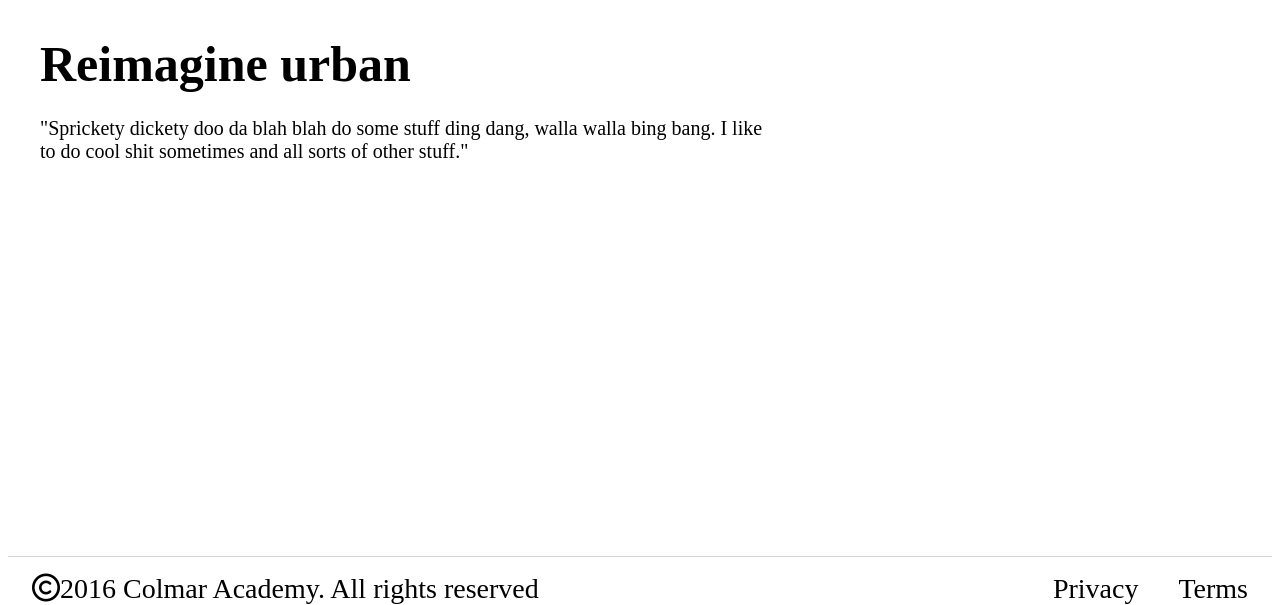
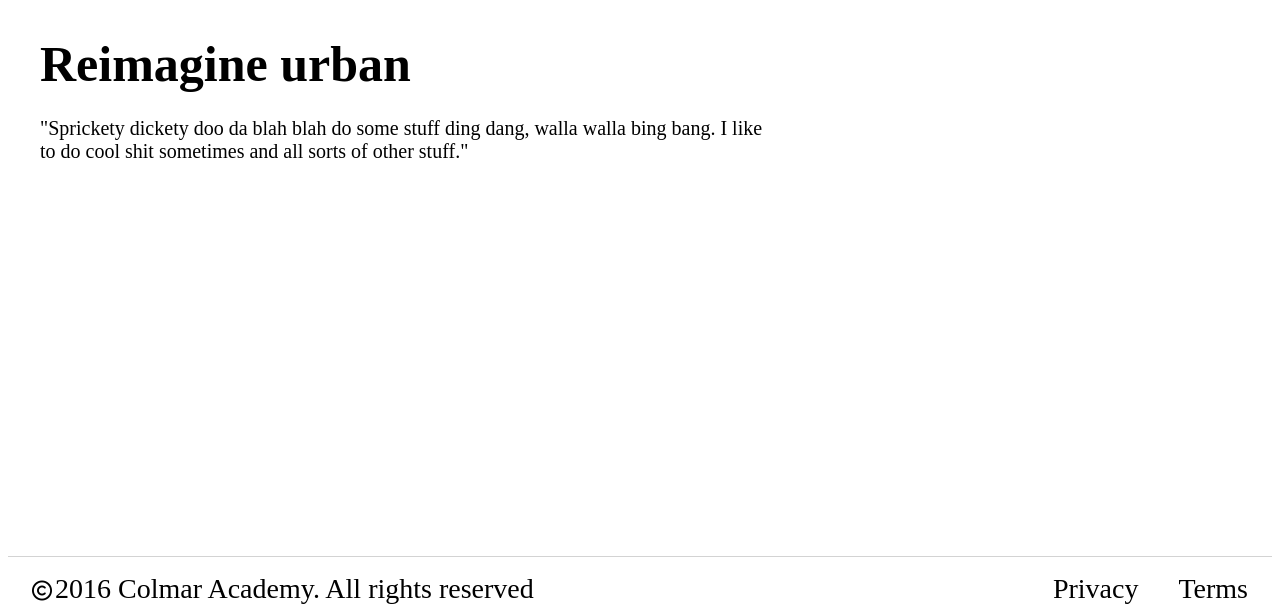
Before and after one commit to skinsation89/colmaracademy, a plain HTML site: page index.html in a window 1280 px wide. Shown: the part 3129-3734 px from the top of the page. Drawn offline with nearby package versions, Linux system fonts and the light colour scheme; a web font is replaced by a local one.

Commit message:
updated css1

```diff
--- a/resources/css/main.css
+++ b/resources/css/main.css
@@ -262,3 +262,8 @@ footer nav span {
   margin-top: 16px;
   margin-right: 24px;
 }
+
+i.fa {
+  font-size: 20px;
+  margin-right: 3px;
+}
```
